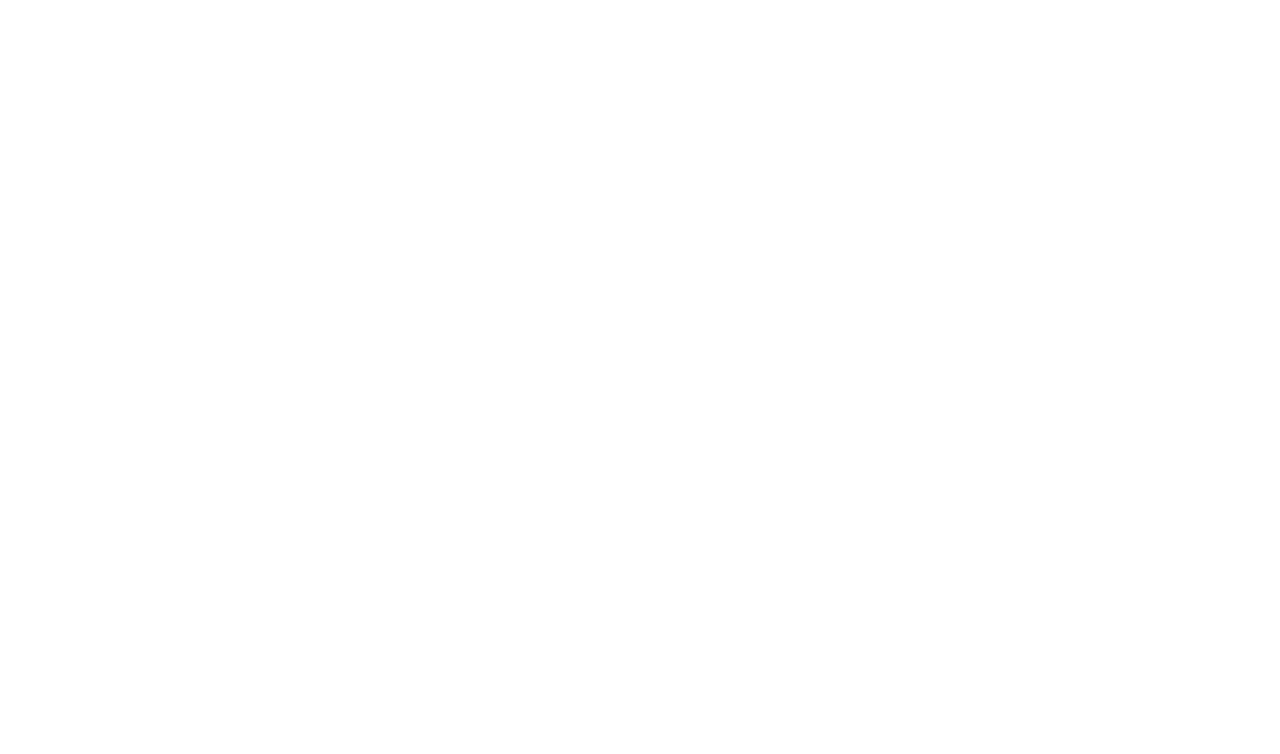
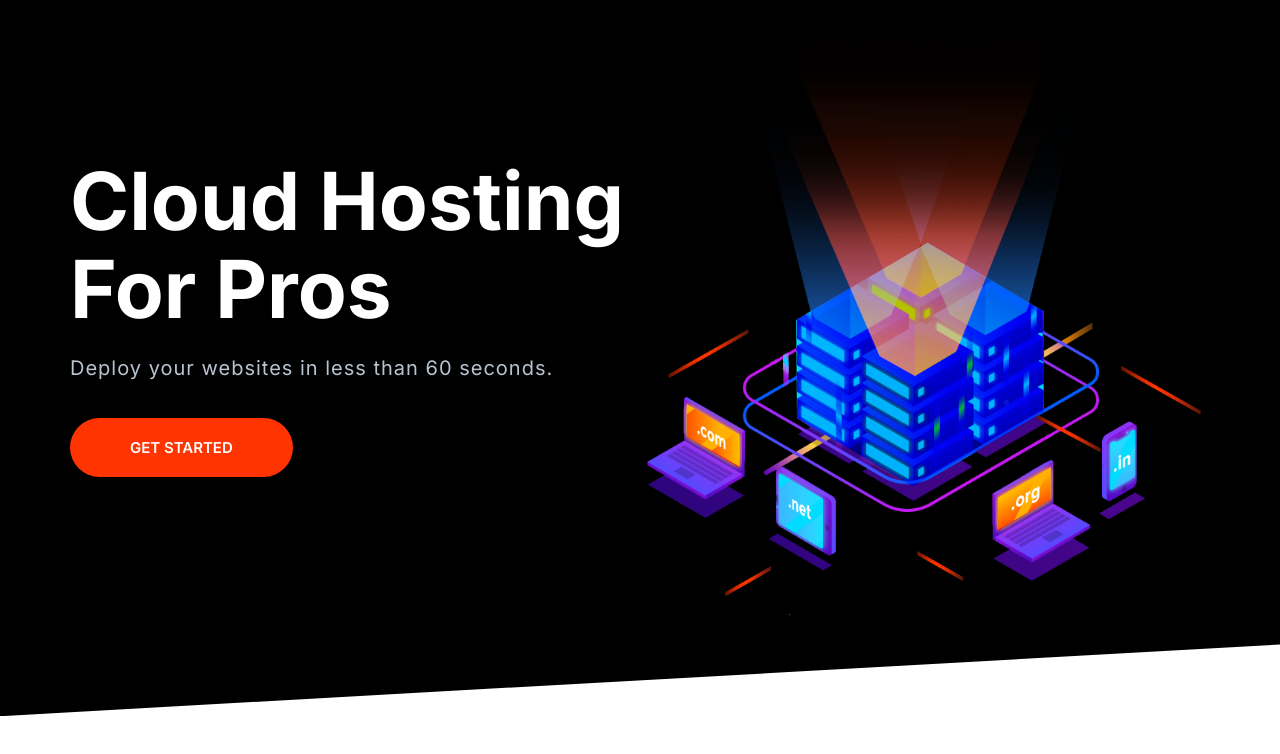
Before and after one commit to amirhosseinNouri/cloud-hosting-front, a website: page index.html in a window 1280 px wide. Drawn offline with nearby package versions, Linux system fonts and the light colour scheme.

Commit message:
:art: Build hero component

```diff
--- a/css/styles.css
+++ b/css/styles.css
@@ -34,6 +34,7 @@ h2,
 h3 {
   color: var(--color--headings);
   margin-bottom: 1rem;
+  line-height: 1.1;
 }
 
 h1 {
@@ -658,3 +659,31 @@ a {
     border: none;
   }
 }
+
+/* Hero */
+
+.hero {
+  clip-path: polygon(0 0, 100% 0, 100% 90%, 0 100%);
+}
+
+.hero__tagline {
+  color: #b9c3cf;
+  font-size: 2rem;
+  letter-spacing: 1px;
+  margin: 2rem 0 5rem 0;
+}
+
+.hero__image {
+  width: 100%;
+}
+
+@media screen and (min-width: 768px) {
+  .hero {
+    padding-top: 0;
+  }
+
+  .hero__content {
+    text-align: left;
+    align-self: center;
+  }
+}
--- a/index.html
+++ b/index.html
@@ -14,7 +14,16 @@
     <title>Cloud Hosting</title>
   </head>
   <body>
-
+    <section class="block block--dark block--skewed--left hero">
+      <div class="container grid grid--1x2">
+        <header class=" block__header hero__content ">
+          <h1 class="block__heading">Cloud Hosting For Pros</h1>
+          <p class="hero__tagline">Deploy your websites in less than 60 seconds.</p>
+          <a href="" class="btn btn--accent btn--stretched">Get started</a>
+        </header>
+        <img class="hero__image" src="./images/banner.png" alt="">
+      </div>
+    </section>
   </body>
 
   <script src="./js/main.js"></script>
```
